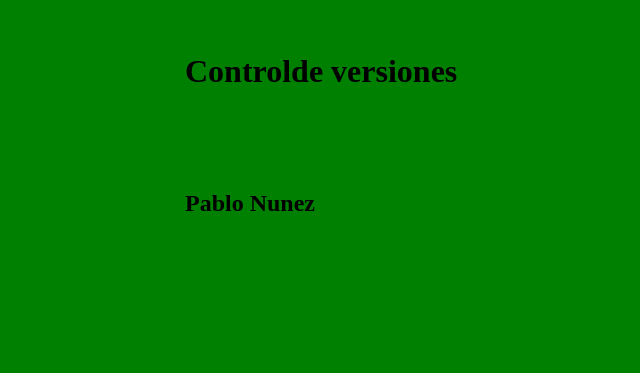
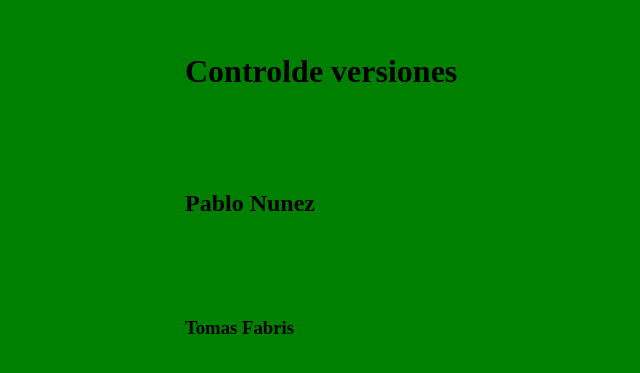
Before and after one commit to vladimir-mora/TP_SO_I4_Equipo_110, a plain HTML site: page index.html in a window 1280 px wide. Shown: the part 147-520 px from the top of the page, without its empty margins (115-755 px from the left). Drawn offline with Linux system fonts and the light colour scheme.

Commit message:
agrego nombre en H3

```diff
--- a/index.html
+++ b/index.html
@@ -12,3 +12,4 @@
   </body>
 </html>
 <h2>Pablo Nunez</h2>
+<h3>Tomas Fabris</h3>
```
